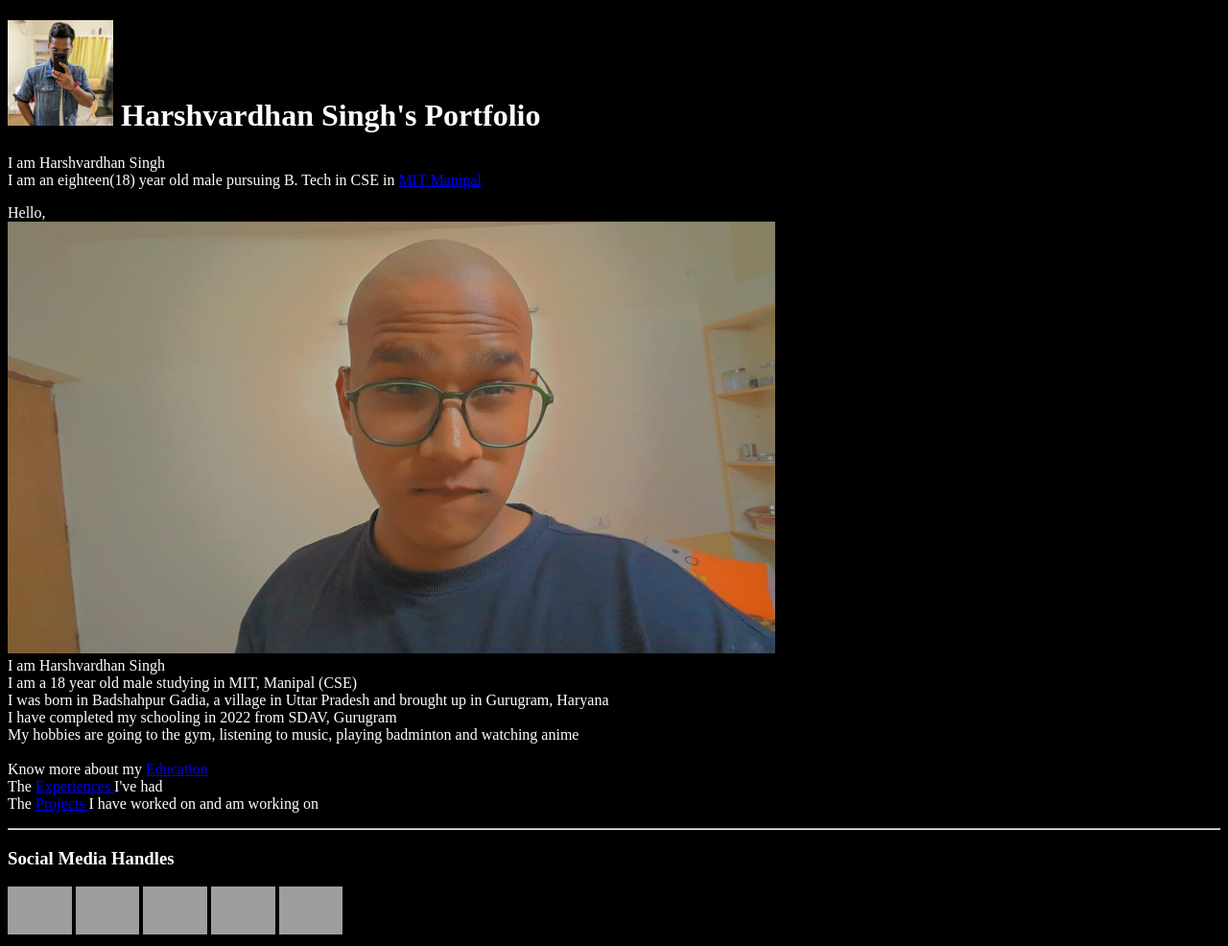
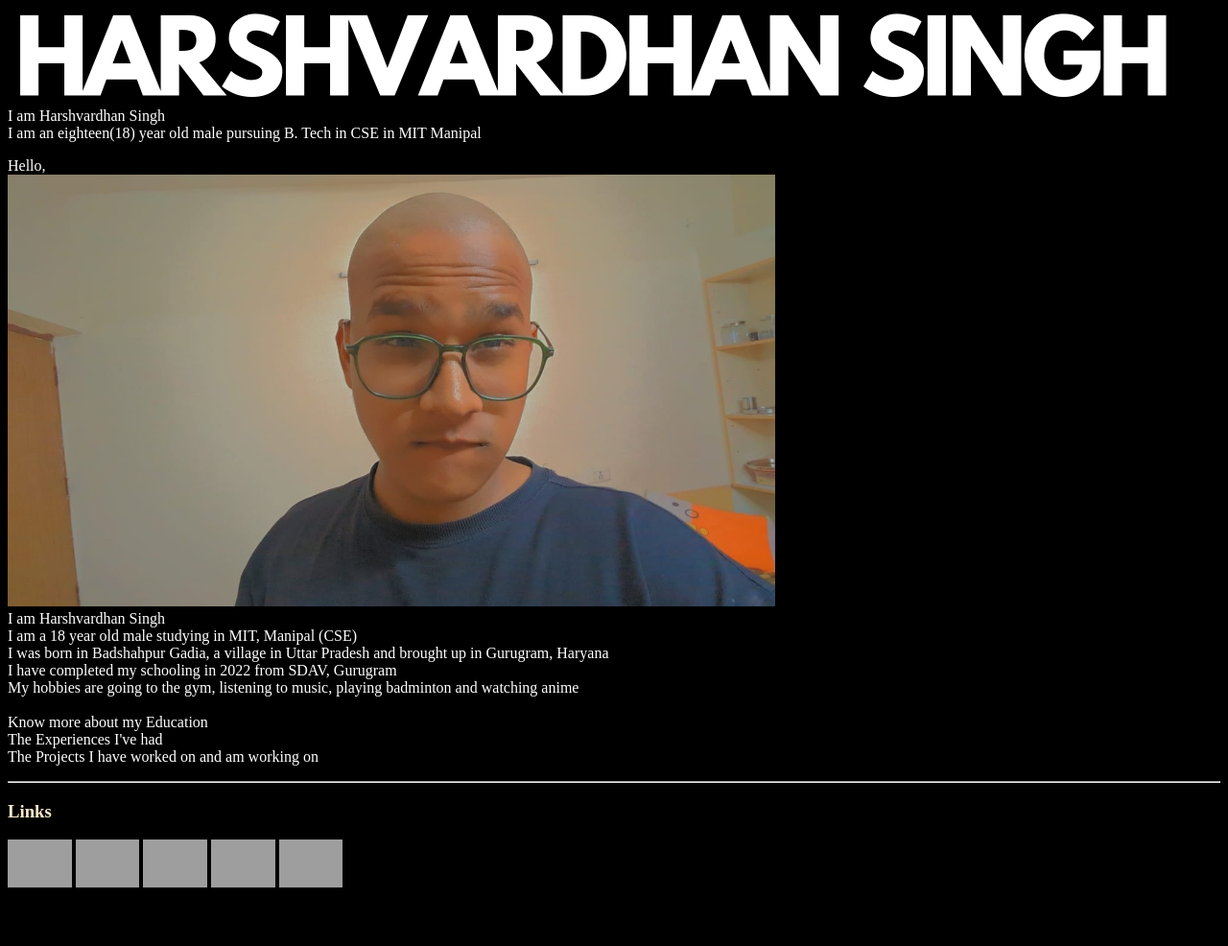
Before and after one commit to hvsrajput/First-Try, a plain HTML site: page index.html in a window 1280 px wide. Shown: the whole page at 96% size. After the commit the page ends 937 px from the top, so only its background shows below. Drawn offline with Linux system fonts and the light colour scheme; grey boxes are pictures that could not be loaded.

Commit message:
Changing links and adding image title

```diff
--- /dev/null
+++ b/index.css
@@ -0,0 +1,14 @@
+body {
+    background-color: black;
+    color: white;
+}
+h1 {
+    color: aqua;
+}
+h3 {
+    color: blanchedalmond;
+}
+a {
+    color: white;
+    text-decoration: none   ;
+}
--- a/index.html
+++ b/index.html
@@ -1,15 +1,14 @@
 <!DOCTYPE html>
-<html lang="en" style="background-color: black; color: white;">
+<html lang="en">
 <head>
     <meta charset="UTF-8">
     <meta name="viewport" content="width=device-width, initial-scale=1.0">
     <title>Harshvardhan Singh's Portfolio</title>
+    <link rel="stylesheet" href="index.css">
 </head>
 <body>
     <header>
-        <h1>
-            <a href="https://github.com/hvsrajput" target="main"><img src="res/Pic.jpg" height="110"></a>
-            Harshvardhan Singh's Portfolio</h1>
+        <a href="https://github.com/hvsrajput" target="main"><img src="res/TITLE2.png"></a>
     </header>
     <main>
         <section>
@@ -25,19 +24,19 @@
             I have completed my schooling in 2022 from SDAV, Gurugram<br>
             My hobbies are going to the gym, listening to music, playing badminton and watching anime<br>
             <br>
-            Know more about my <a href="education.html"> Education </a><br>
-            The <a href="experience.html"> Experiences </a> I've had<br>
-            The <a href="projects.html"> Projects </a> I have worked on and am working on<br>
+            Know more about my <a href="education.html">Education</a><br>
+            The <a href="experience.html">Experiences</a> I've had<br>
+            The <a href="projects.html">Projects</a> I have worked on and am working on<br>
     </p>
     </main><hr>
     <footer>
         <div>
-        <h3>Social Media Handles</h3>
-        <a href="https://instagram.com/hvsrajput_?igshid=NzZlODBkYWE4Ng==" target="main"><img src="https://img.freepik.com/premium-vector/instagram-icon_488108-3.jpg" height="50"></a>
-        <a href="https://github.com/hvsrajput" target="main"><img src="https://github.githubassets.com/assets/GitHub-Mark-ea2971cee799.png" height="50"></a>
-        <a href="https://www.linkedin.com/in/harshvardhan-singh-629a532a2/" target="main"><img src="https://play-lh.googleusercontent.com/kMofEFLjobZy_bCuaiDogzBcUT-dz3BBbOrIEjJ-hqOabjK8ieuevGe6wlTD15QzOqw" height="50"></a>
-        <a href="https://wa.me/qr/W65NNPS6NDX6J1" target="main"><img src="https://upload.wikimedia.org/wikipedia/commons/thumb/6/6b/WhatsApp.svg/640px-WhatsApp.svg.png" height="50"></a>
-        <a href="https://www.facebook.com/harshvardhan.singhhdg?mibextid=ZbWKwL" target="main"><img src="https://store-images.s-microsoft.com/image/apps.37935.9007199266245907.b029bd80-381a-4869-854f-bac6f359c5c9.91f8693c-c75b-4050-a796-63e1314d18c9?h=464" height="50"></a>
+            <h3>Links</h3>
+            <a href="https://instagram.com/hvsrajput_?igshid=NzZlODBkYWE4Ng==" target="main"><img src="https://upload.wikimedia.org/wikipedia/commons/thumb/9/95/Instagram_logo_2022.svg/1200px-Instagram_logo_2022.svg.png" height="50"></a>
+            <a href="https://www.facebook.com/harshvardhan.singhhdg?mibextid=ZbWKwL" target="main"><img src="https://downloadr2.apkmirror.com/wp-content/uploads/2023/09/90/650c50b6190bf_com.facebook.lite.png" height="50"></a>
+            <a href="https://wa.me/qr/W65NNPS6NDX6J1" target="main"><img src="https://upload.wikimedia.org/wikipedia/commons/thumb/6/6b/WhatsApp.svg/640px-WhatsApp.svg.png" height="50"></a>
+            <a href="https://github.com/hvsrajput" target="new"><img src="https://github.githubassets.com/assets/GitHub-Mark-ea2971cee799.png" height="50"></a>
+            <a href="https://www.linkedin.com/in/harshvardhan-singh-629a532a2/" target="main"><img src="https://play-lh.googleusercontent.com/kMofEFLjobZy_bCuaiDogzBcUT-dz3BBbOrIEjJ-hqOabjK8ieuevGe6wlTD15QzOqw" height="50"></a>
         </div>
     </footer>
 </body>
```
Also changed, not shown: res/TITLE1.png (added), res/TITLE2.png (added).
